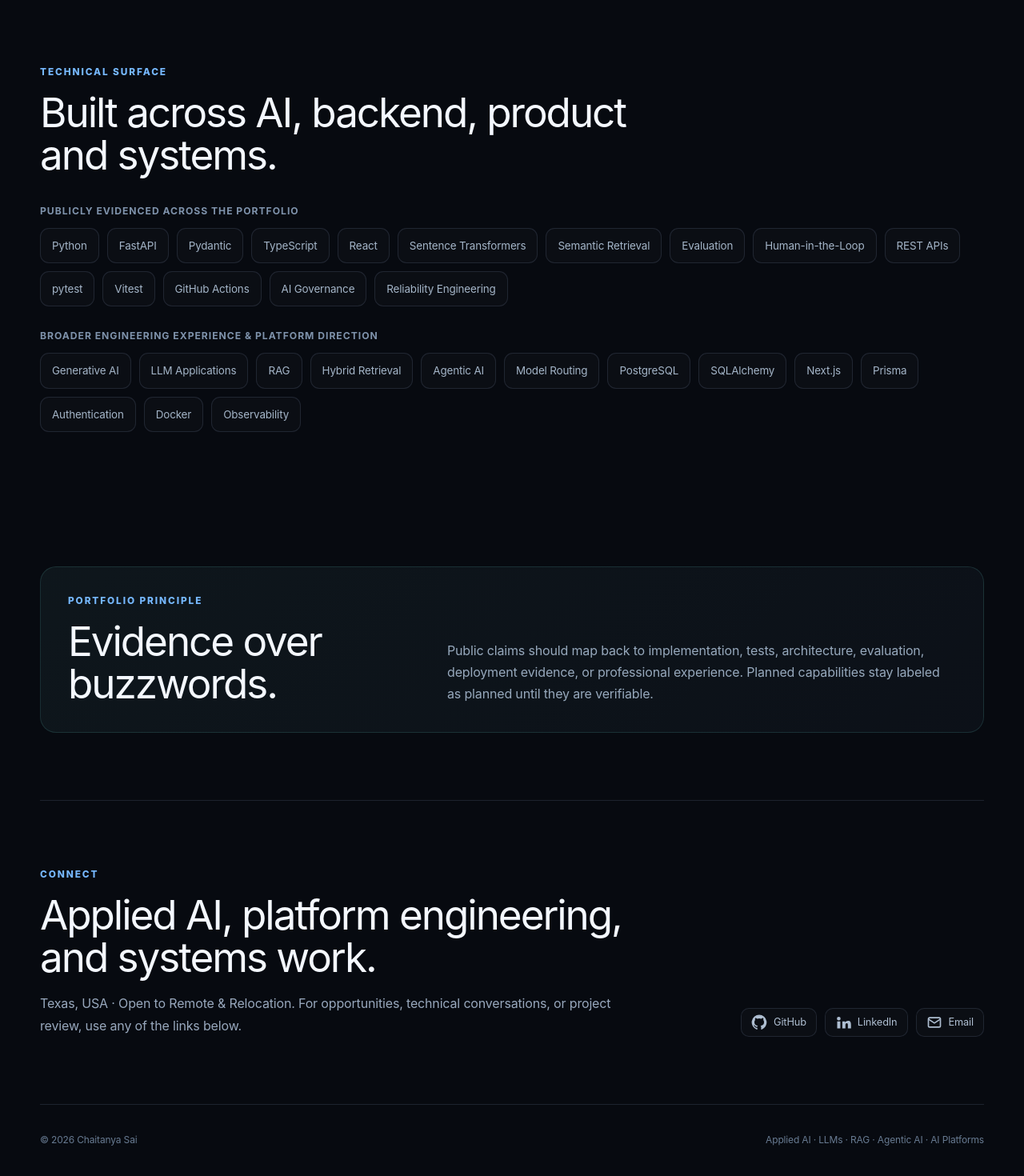
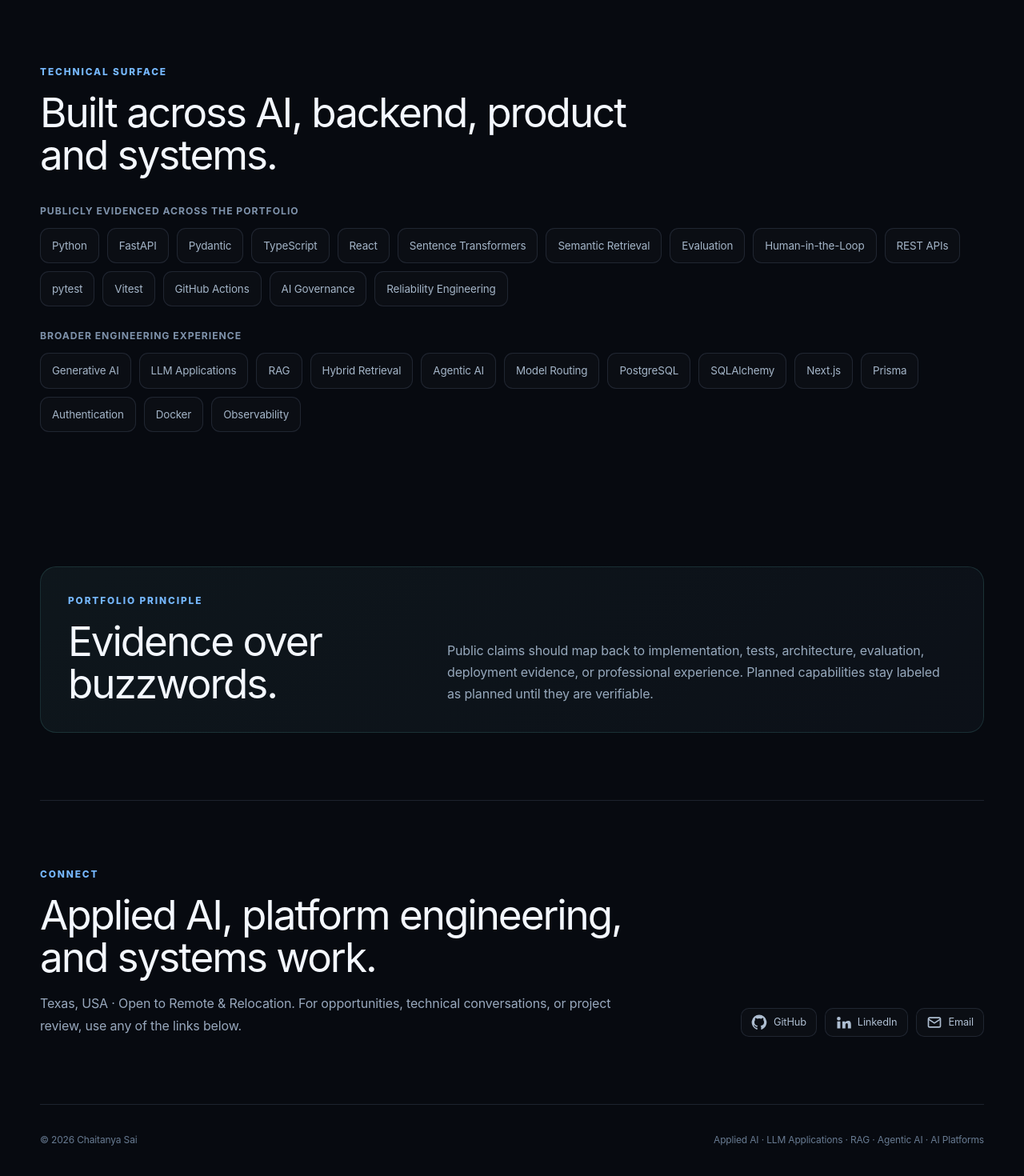
Before and after one commit to chaitanyaAI-careers/Portfolio, a Next.js app: page / in a window 1280 px wide. Shown: the part 9205-10675 px from the top of the page at 80% size. Built offline with nearby package versions, Linux system fonts and the light colour scheme; no server answers.

Commit message:
Align portfolio metadata and UI terminology

```diff
--- a/app/page.tsx
+++ b/app/page.tsx
@@ -481,7 +481,7 @@ export default function Home() {
           </div>
 
           <div>
-            <p className="stack-label">Broader engineering experience & platform direction</p>
+            <p className="stack-label">Broader engineering experience</p>
             <div className="stack-cloud">
               {portfolio.skills.broaderDirection.map((skill) => (
                 <span key={skill}>{skill}</span>
@@ -519,7 +519,7 @@ export default function Home() {
 
       <footer className="footer shell">
         <span>© 2026 {portfolio.name}</span>
-        <span>Applied AI · LLMs · RAG · Agentic AI · AI Platforms</span>
+        <span>Applied AI · LLM Applications · RAG · Agentic AI · AI Platforms</span>
       </footer>
     </main>
   );
```
